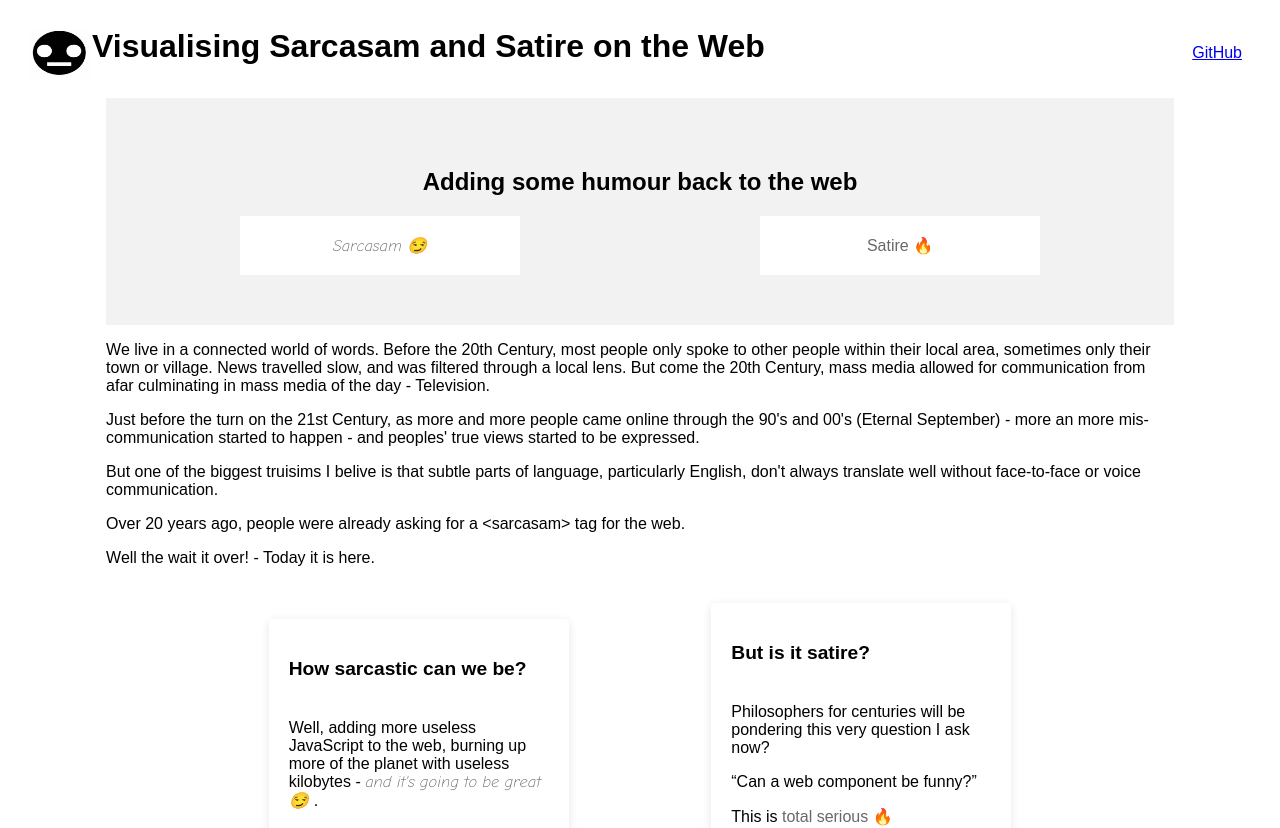
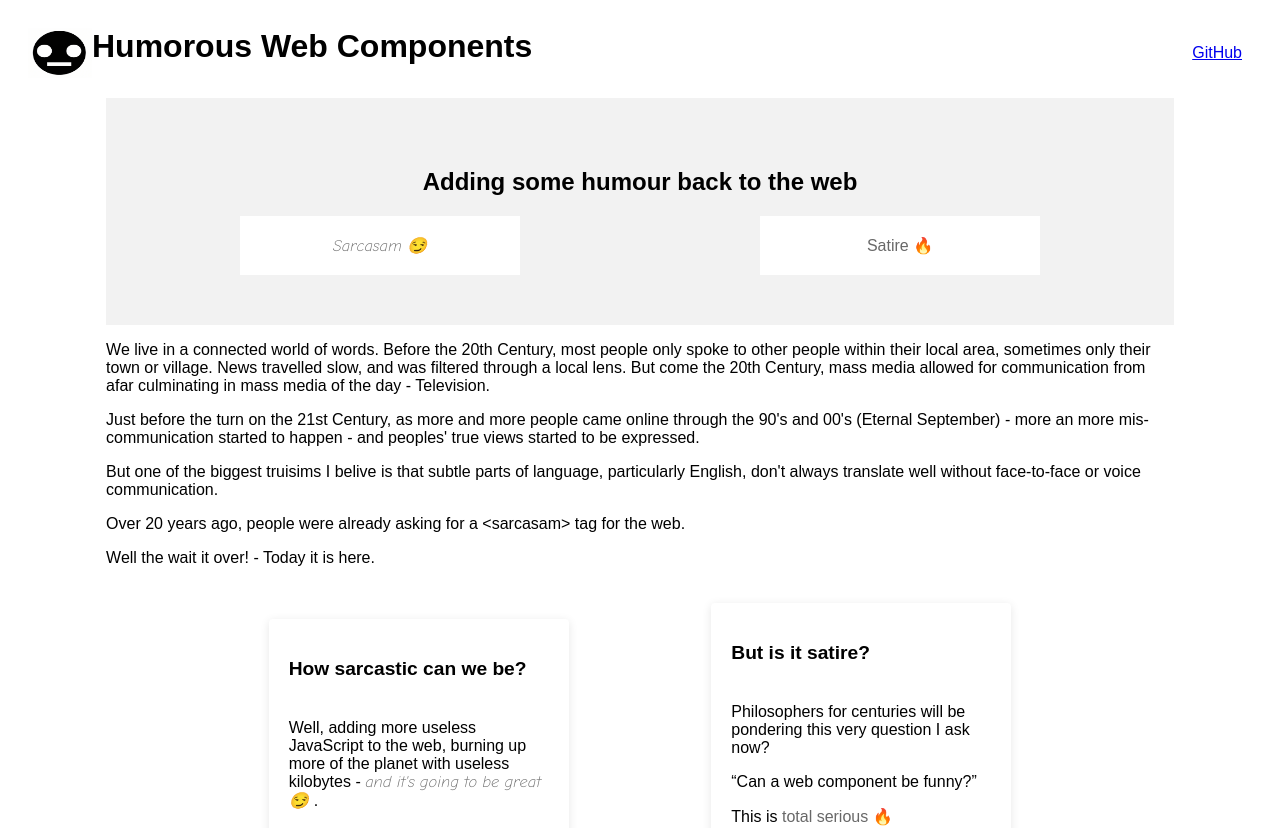
Before and after one commit to tanepiper/webc-humour, a website built with Vite: page packages/webc-humor/index.html in a window 1280 px wide. Shown: the top 828 px of the page. Built offline with nearby package versions, Linux system fonts and the light colour scheme.

Commit message:
change title

```diff
--- a/packages/webc-humor/index.html
+++ b/packages/webc-humor/index.html
@@ -4,7 +4,7 @@
     <meta charset="UTF-8" />
     <link rel="icon" type="image/svg+xml" href="/vite.svg" />
     <meta name="viewport" content="width=device-width, initial-scale=1.0" />
-    <title>Visualising Sarcasam and Satire on the Web</title>
+    <title>Humorous Web Components</title>
     <link rel="stylesheet" href="./src/index.css" />
     <script type="module" src="/src/satire-element.ts"></script>
     <script type="module" src="/src/sarcasam-element.ts"></script>
@@ -12,7 +12,7 @@
 
   <header>
     <div class="header-left">
-      <h1>Visualising Sarcasam and Satire on the Web</h1>
+      <h1>Humorous Web Components</h1>
       <img src="logo.png" alt="Logo" width="64" />
     </div>
 
```
